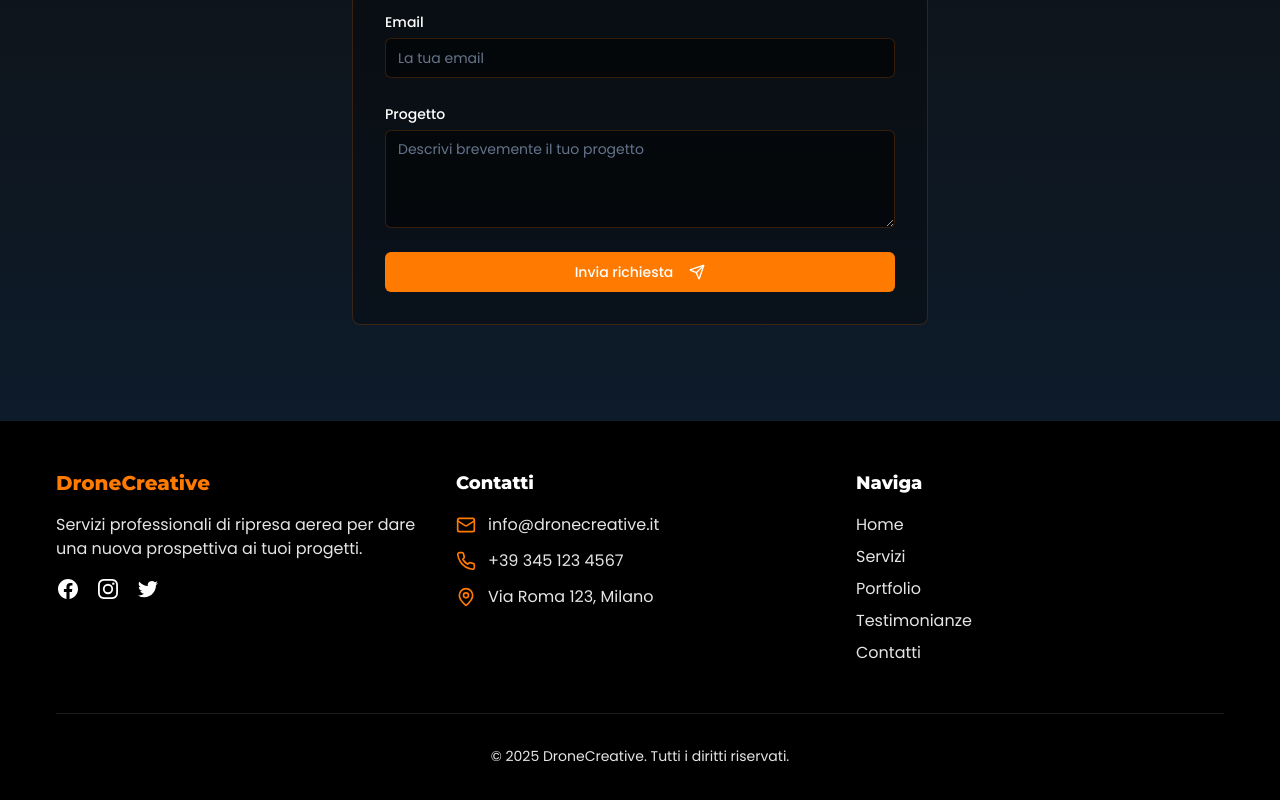
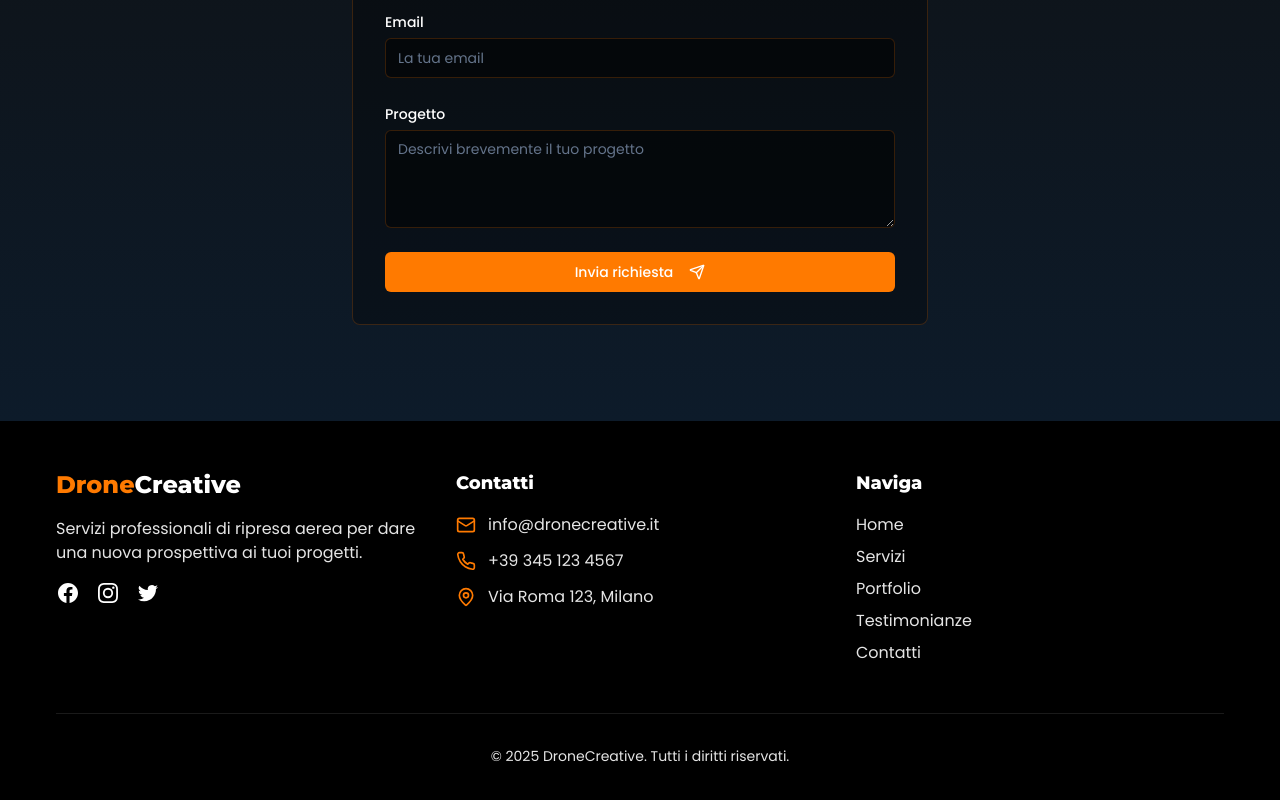
Before and after one commit to GiorgioDeAngelis/drone-cinematic-landing, a React (Vite) app: page / in a window 1280 px wide. Shown: the part 5213-6013 px from the top of the page. Built offline with nearby package versions, Linux system fonts and the light colour scheme.

Commit message:
Fix: Apply navbar style to the text
The text should have the same style as the navbar text.

```diff
--- a/src/components/FooterSection.tsx
+++ b/src/components/FooterSection.tsx
@@ -7,8 +7,10 @@ const FooterSection = () => {
       <div className="container mx-auto">
         <div className="grid grid-cols-1 md:grid-cols-3 gap-8">
           <div>
-            <h3 className="text-drone-orange font-montserrat font-extrabold text-xl mb-4">DroneCreative</h3>
-            <p className="text-drone-light mb-4">
+            <a href="#" className="text-drone-orange font-montserrat text-2xl font-extrabold">
+              Drone<span className="text-white">Creative</span>
+            </a>
+            <p className="text-drone-light mb-4 mt-4">
               Servizi professionali di ripresa aerea per dare una nuova prospettiva ai tuoi progetti.
             </p>
             <div className="flex space-x-4">
```
